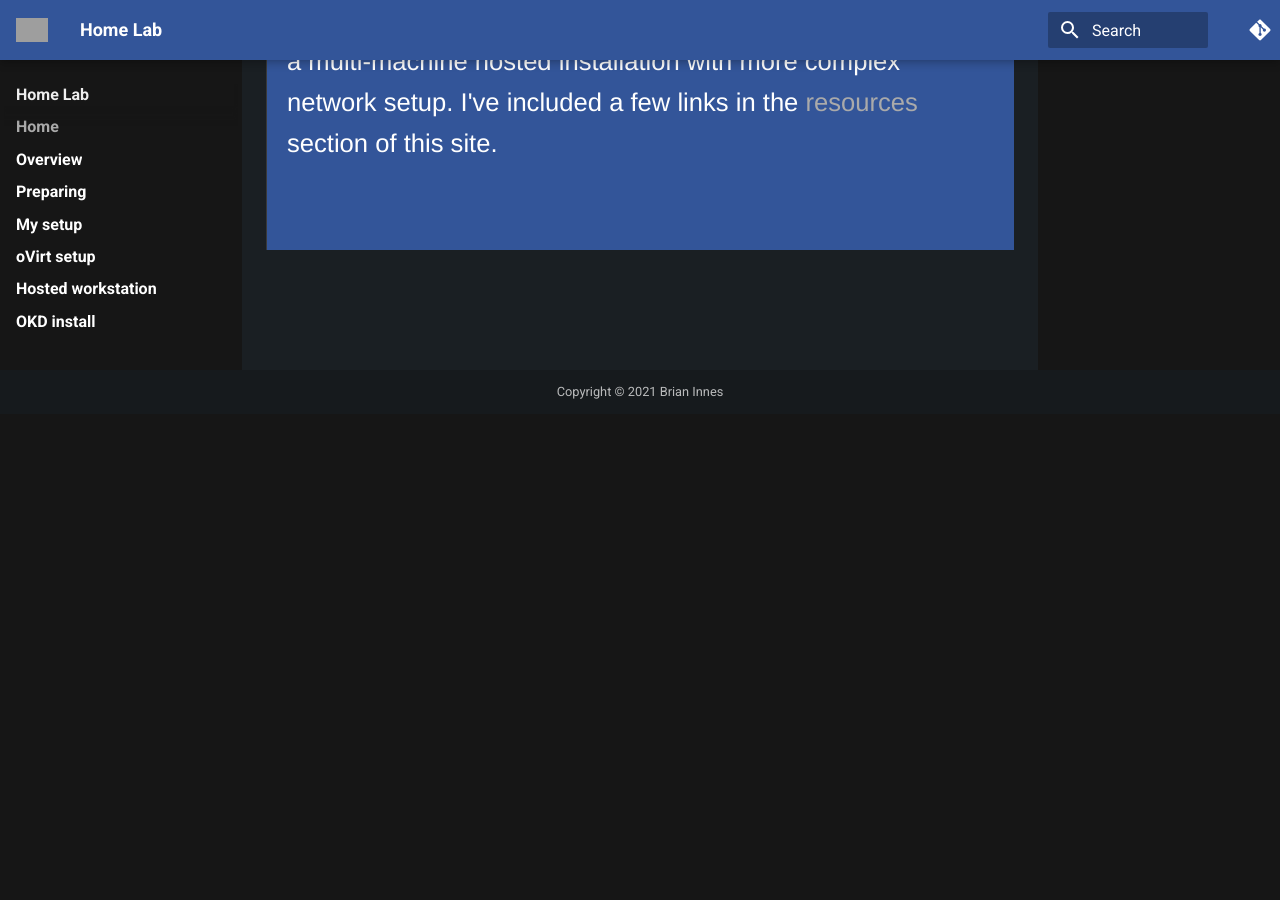
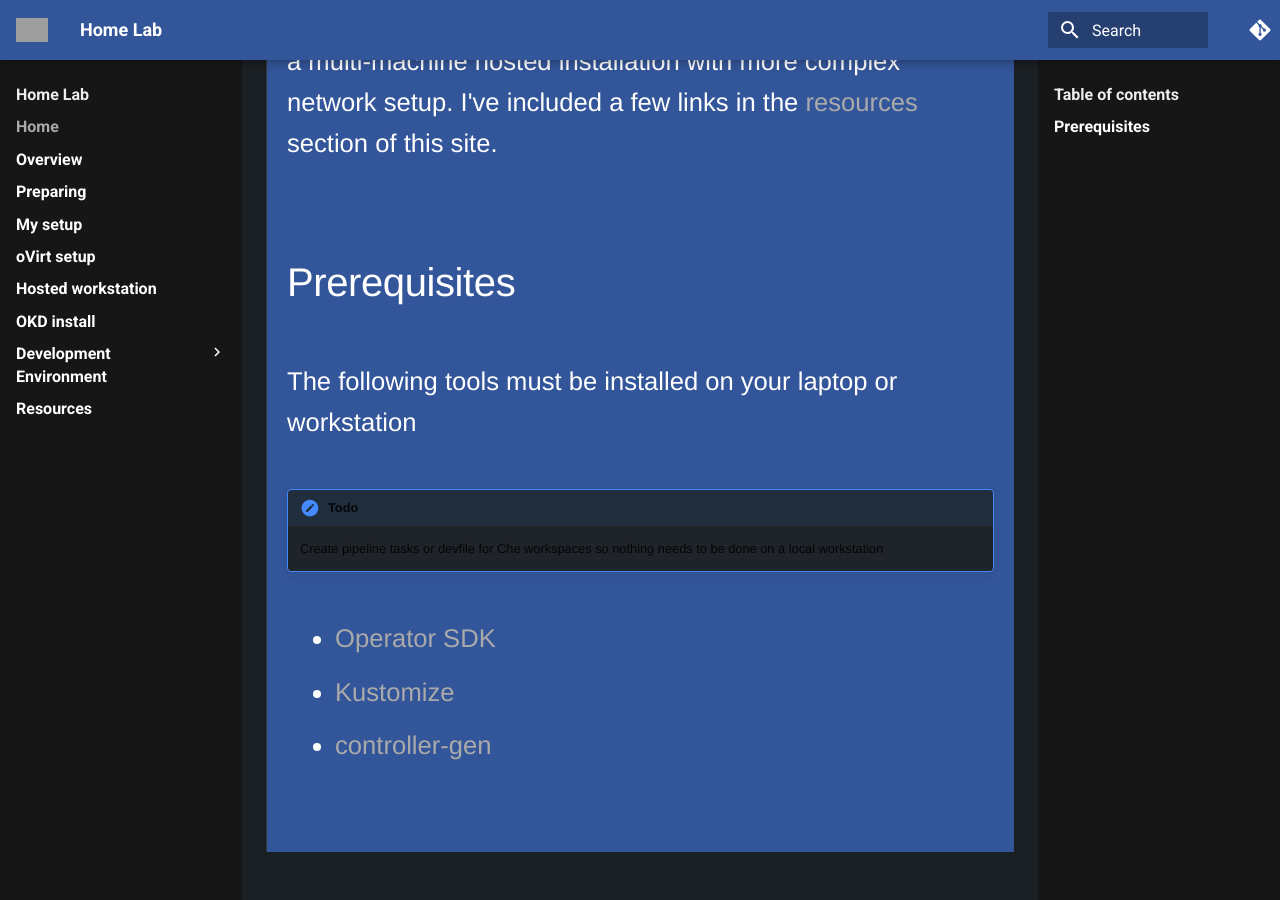
Before and after one commit to brianinnes/homeLab, an MkDocs documentation site: the page built from docs/index.md, in a window 1280 px wide and 900 px high, scrolled down 1067 px. Built offline with MkDocs 1.6.1 and Material for MkDocs 9.7.7, drawn with Linux system fonts in a browser that asks for light colours; comment, search, counter and statistics services are not loaded; before the commit the page ends 1481 px from its top, so only the background shows below that; grey boxes are pictures that could not be loaded.

Commit message:
additional operator sources

```diff
--- a/docs/index.md
+++ b/docs/index.md
@@ -8,3 +8,14 @@
 This setup uses the simplest possible network configuration with a single physical workstation hosting the entire cluster.
 
 There are other online resources which explain how to set up a multi-machine hosted installation with more complex network setup.  I've included a few links in the [resources](./resources.md) section of this site.
+
+## Prerequisites
+
+The following tools must be installed on your laptop or workstation
+
+!!!Todo
+    Create pipeline tasks or devfile for Che workspaces so nothing needs to be done on a local workstation
+
+- [Operator SDK](https://github.com/operator-framework/operator-sdk)
+- [Kustomize](https://github.com/kubernetes-sigs/kustomize)
+- [controller-gen](https://github.com/kubernetes-sigs/controller-tools)
```
Also changed, not shown: docs/devops/storage.md (added, +5 -0 lines).
